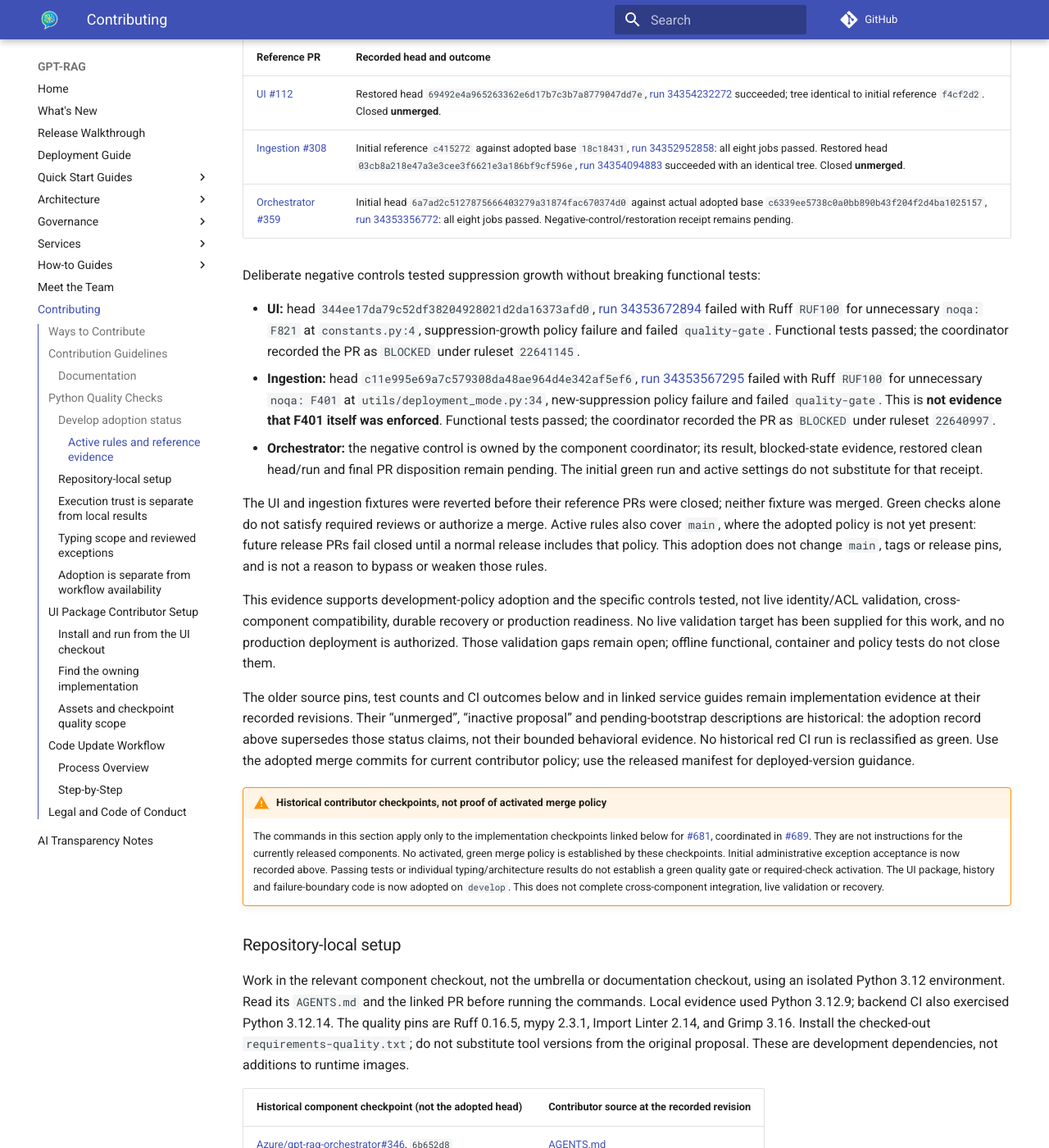
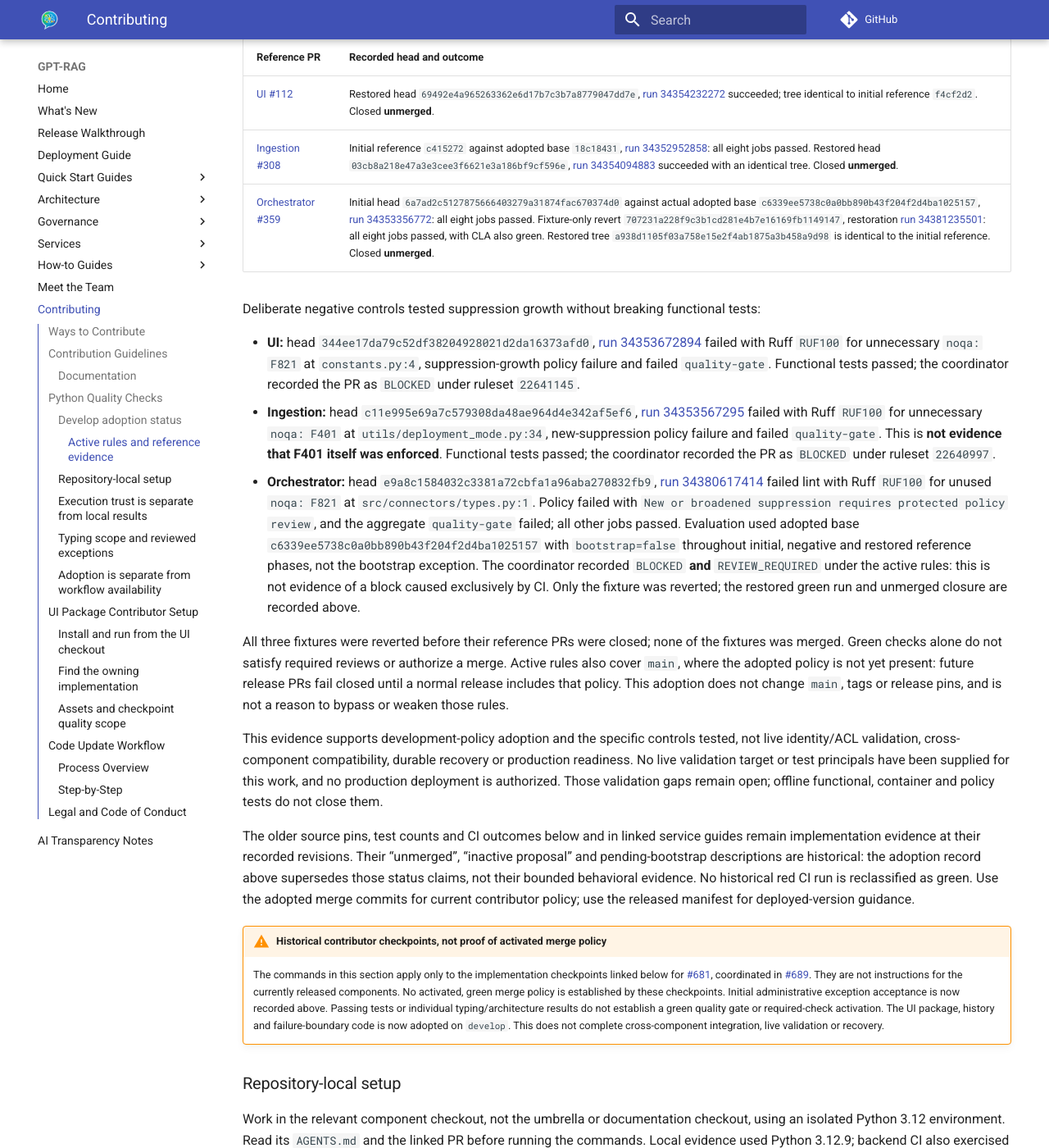
Before and after one commit to Azure/GPT-RAG, an MkDocs documentation site: the page built from docs/contributing.md, in a window 1280 px wide and 1400 px high, scrolled down 2817 px. Shown: the whole window at 82% size. Built offline with MkDocs 1.6.1 and Material for MkDocs 9.7.7, drawn with Linux system fonts in a browser that asks for light colours; comment, search, counter and statistics services are not loaded; some of the changed text lies outside the part shown.

Commit message:
docs: complete orchestrator negative-control and restoration evidence

```diff
--- a/docs/contributing.md
+++ b/docs/contributing.md
@@ -118,7 +118,7 @@ Clean reference runs now demonstrate green evaluation against the adopted
 | --- | --- |
 | [UI #112](https://github.com/Azure/gpt-rag-ui/pull/112) | Restored head `69492e4a965263362e6d17b7c3b7a8779047dd7e`, [run 34354232272](https://github.com/Azure/gpt-rag-ui/actions/runs/34354232272) succeeded; tree identical to initial reference `f4cf2d2`. Closed **unmerged**. |
 | [Ingestion #308](https://github.com/Azure/gpt-rag-ingestion/pull/308) | Initial reference `c415272` against adopted base `18c18431`, [run 34352952858](https://github.com/Azure/gpt-rag-ingestion/actions/runs/34352952858): all eight jobs passed. Restored head `03cb8a218e47a3e3cee3f6621e3a186bf9cf596e`, [run 34354094883](https://github.com/Azure/gpt-rag-ingestion/actions/runs/34354094883) succeeded with an identical tree. Closed **unmerged**. |
-| [Orchestrator #359](https://github.com/Azure/gpt-rag-orchestrator/pull/359) | Initial head `6a7ad2c5127875666403279a31874fac670374d0` against actual adopted base `c6339ee5738c0a0bb890b43f204f2d4ba1025157`, [run 34353356772](https://github.com/Azure/gpt-rag-orchestrator/actions/runs/34353356772): all eight jobs passed. Negative-control/restoration receipt remains pending. |
+| [Orchestrator #359](https://github.com/Azure/gpt-rag-orchestrator/pull/359) | Initial head `6a7ad2c5127875666403279a31874fac670374d0` against actual adopted base `c6339ee5738c0a0bb890b43f204f2d4ba1025157`, [run 34353356772](https://github.com/Azure/gpt-rag-orchestrator/actions/runs/34353356772): all eight jobs passed. Fixture-only revert `707231a228f9c3b1cd281e4b7e16169fb1149147`, restoration [run 34381235501](https://github.com/Azure/gpt-rag-orchestrator/actions/runs/34381235501): all eight jobs passed, with CLA also green. Restored tree `a938d1105f03a758e15e2f4ab1875a3b458a9d98` is identical to the initial reference. Closed **unmerged**. |
 
 Deliberate negative controls tested suppression growth without breaking
 functional tests:
@@ -135,13 +135,22 @@ functional tests:
   `quality-gate`. This is **not evidence that F401 itself was enforced**.
   Functional tests passed; the coordinator recorded the PR as `BLOCKED` under
   ruleset `22640997`.
-- **Orchestrator:** the negative control is owned by the component coordinator;
-  its result, blocked-state evidence, restored clean head/run and final PR
-  disposition remain pending. The initial green run and active settings do not
-  substitute for that receipt.
+- **Orchestrator:** head `e9a8c1584032c3381a72cbfa1a96aba270832fb9`,
+  [run 34380617414](https://github.com/Azure/gpt-rag-orchestrator/actions/runs/34380617414)
+  failed lint with Ruff `RUF100` for unused `noqa: F821` at
+  `src/connectors/types.py:1`. Policy failed with
+  `New or broadened suppression requires protected policy review`, and the
+  aggregate `quality-gate` failed; all other jobs passed. Evaluation used
+  adopted base `c6339ee5738c0a0bb890b43f204f2d4ba1025157` with
+  `bootstrap=false` throughout initial, negative and restored reference phases,
+  not the bootstrap exception.
+  The coordinator recorded `BLOCKED` **and** `REVIEW_REQUIRED` under the active
+  rules: this is not evidence of a block caused exclusively by CI. Only the
+  fixture was reverted; the restored green run and unmerged closure are
+  recorded above.
 
-The UI and ingestion fixtures were reverted before their reference PRs were
-closed; neither fixture was merged. Green checks alone do not satisfy required
+All three fixtures were reverted before their reference PRs were closed;
+none of the fixtures was merged. Green checks alone do not satisfy required
 reviews or authorize a merge. Active rules also cover `main`, where the adopted
 policy is not yet present: future release PRs fail closed until a normal release
 includes that policy. This adoption does not change `main`, tags or release pins,
@@ -149,8 +158,8 @@ and is not a reason to bypass or weaken those rules.
 
 This evidence supports development-policy adoption and the specific controls
 tested, not live identity/ACL validation, cross-component compatibility, durable
-recovery or production readiness. No live validation target has been supplied
-for this work, and no production deployment is authorized. Those validation
+recovery or production readiness. No live validation target or test principals
+have been supplied for this work, and no production deployment is authorized. Those validation
 gaps remain open; offline functional, container and policy tests do not close them.
 
 The older source pins, test counts and CI outcomes below and in linked service
@@ -362,9 +371,11 @@ enforcement, obtain evidence that authorized administrators require
 the quality gate and existing checks, enforce latest-head code-owner review,
 dismiss stale approvals, restrict bypass, and prove clean and deliberately
 failing PR outcomes. Repair policy through a reviewed PR rather than
-disabling controls. The active settings and reference results are recorded above;
-only orchestrator's negative-control/restoration receipt remains pending in
-that enforcement evidence. This documentation change performs none of those actions.
+disabling controls. All three components now have recorded adoption, active
+settings, clean references, negative controls, green restorations and unmerged
+reference-PR closures. This completes that bounded development-policy evidence,
+not the live validation gaps described above. This documentation change performs
+none of those administrative or runtime actions.
 
 ## UI Package Contributor Setup
 
```
